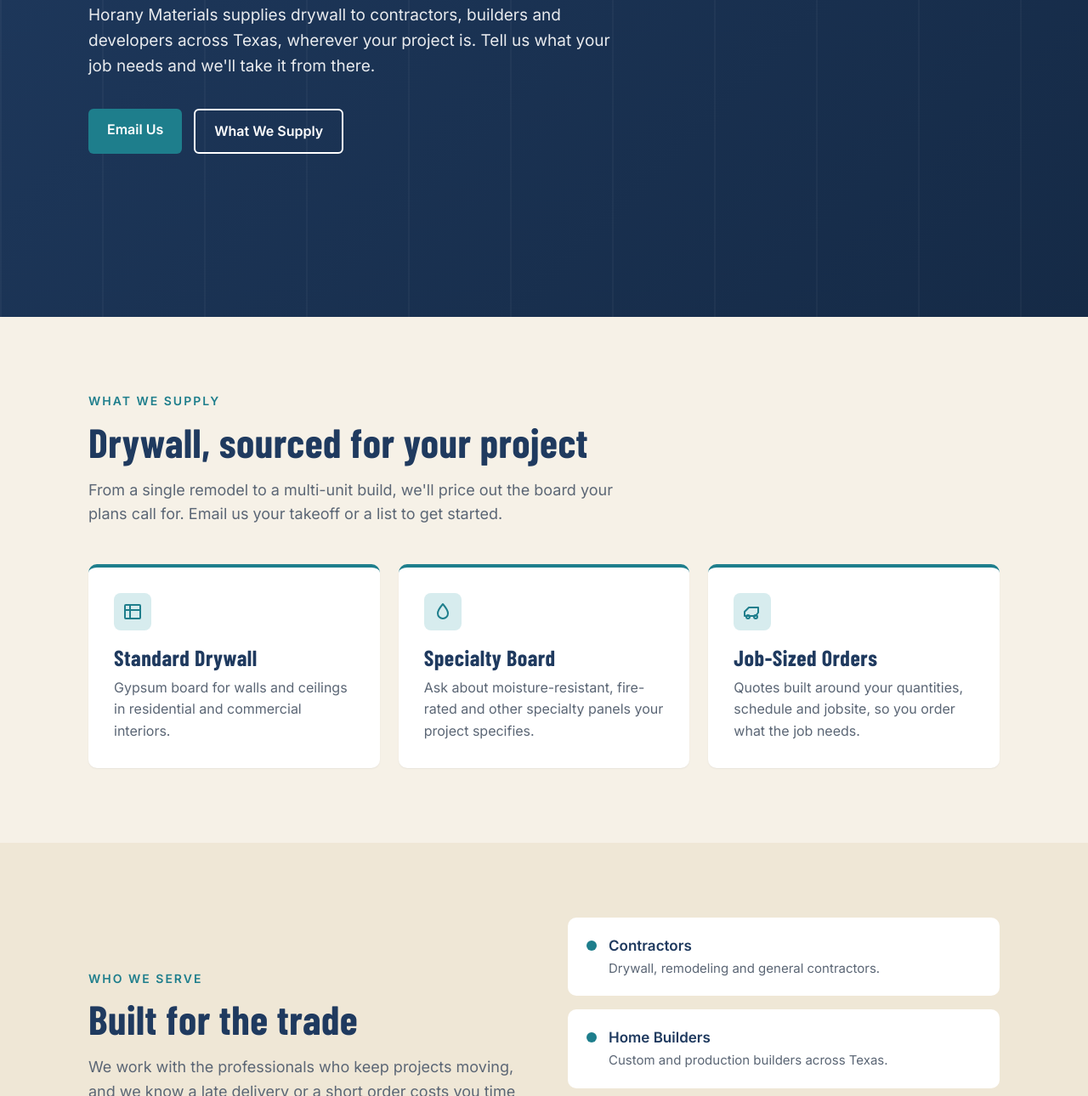
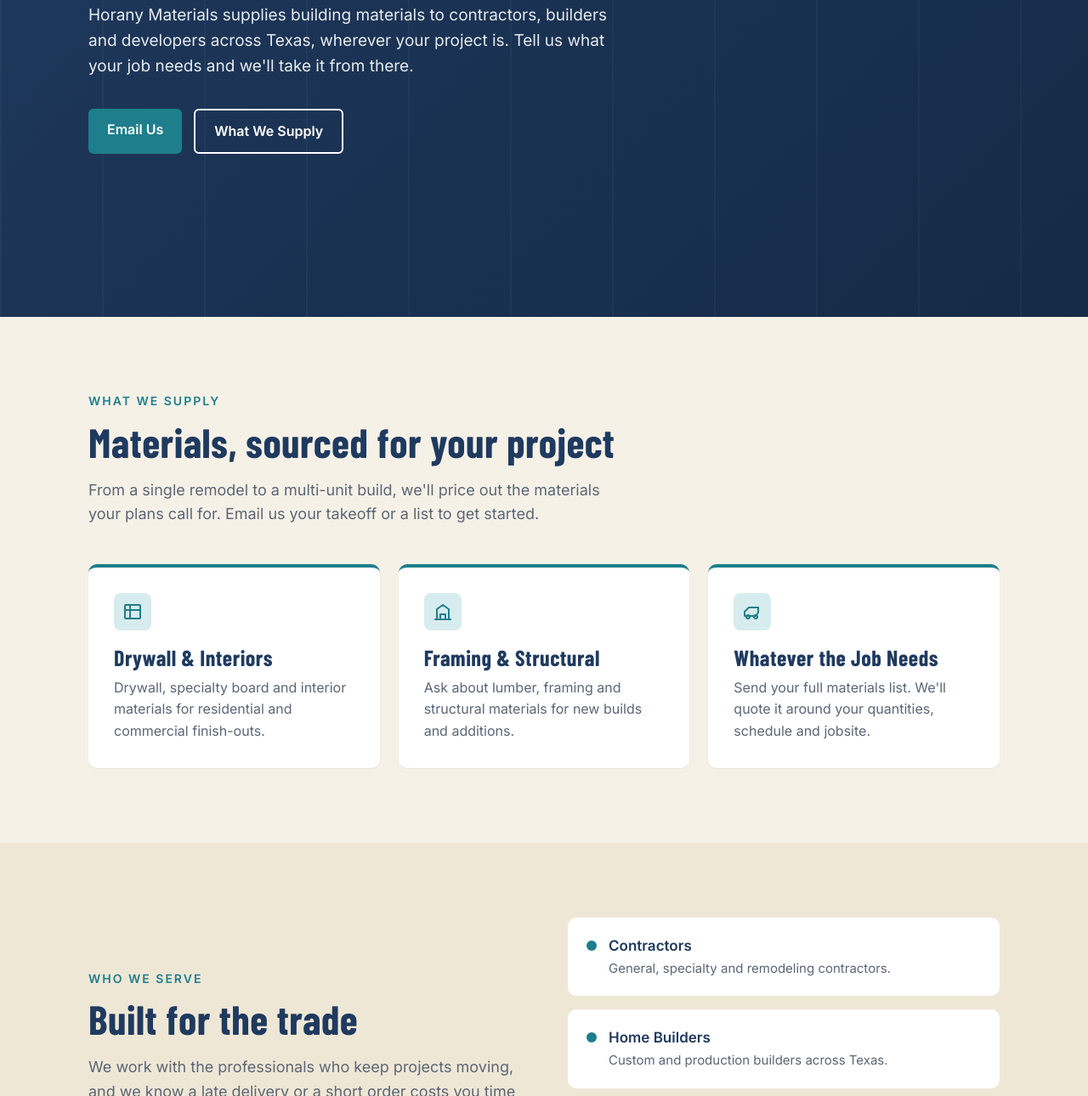
Before and after one commit to horanymaterials/website, a plain HTML site: page index.html in a window 1280 px wide. Shown: the part 481-1771 px from the top of the page at 85% size. Drawn offline with nearby package versions, Linux system fonts and the light colour scheme.

Commit message:
Add files via upload

```diff
--- a/index.html
+++ b/index.html
@@ -3,8 +3,8 @@
 <head>
 <meta charset="UTF-8">
 <meta name="viewport" content="width=device-width, initial-scale=1">
-<title>Horany Materials | Drywall Supply for Contractors Across Texas</title>
-<meta name="description" content="Horany Materials supplies drywall to contractors, builders and developers across Texas.">
+<title>Horany Materials | Building Materials Supply for Contractors Across Texas</title>
+<meta name="description" content="Horany Materials supplies building materials to contractors, builders and developers across Texas.">
 <link rel="preconnect" href="https://fonts.googleapis.com">
 <link rel="preconnect" href="https://fonts.gstatic.com" crossorigin>
 <link href="https://fonts.googleapis.com/css2?family=Barlow+Condensed:wght@600;700&family=Inter:wght@400;500;600&display=swap" rel="stylesheet">
@@ -121,9 +121,9 @@
 <main id="top">
   <section class="hero">
     <div class="wrap">
-      <div class="eyebrow">Drywall Supply · Texas</div>
-      <h1>Drywall for the crews <em>building Texas.</em></h1>
-      <p>Horany Materials supplies drywall to contractors, builders and developers across Texas, wherever your project is. Tell us what your job needs and we'll take it from there.</p>
+      <div class="eyebrow">Building Materials Supply · Texas</div>
+      <h1>Building materials for the crews <em>building Texas.</em></h1>
+      <p>Horany Materials supplies building materials to contractors, builders and developers across Texas, wherever your project is. Tell us what your job needs and we'll take it from there.</p>
       <div class="cta-row">
         <a class="btn" href="mailto:morgan@horanymaterials.com">Email Us</a>
         <a class="btn ghost" href="#supply">What We Supply</a>
@@ -134,23 +134,23 @@
   <section id="supply">
     <div class="wrap">
       <div class="kicker">What We Supply</div>
-      <h2>Drywall, sourced for your project</h2>
-      <p class="lead">From a single remodel to a multi-unit build, we'll price out the board your plans call for. Email us your takeoff or a list to get started.</p>
+      <h2>Materials, sourced for your project</h2>
+      <p class="lead">From a single remodel to a multi-unit build, we'll price out the materials your plans call for. Email us your takeoff or a list to get started.</p>
       <div class="grid g3">
         <div class="card">
           <div class="icon"><svg viewBox="0 0 24 24"><rect x="3" y="4" width="18" height="16" rx="1"/><path d="M3 10h18M9 4v16"/></svg></div>
-          <h3>Standard Drywall</h3>
-          <p>Gypsum board for walls and ceilings in residential and commercial interiors.</p>
+          <h3>Drywall &amp; Interiors</h3>
+          <p>Drywall, specialty board and interior materials for residential and commercial finish-outs.</p>
         </div>
         <div class="card">
-          <div class="icon"><svg viewBox="0 0 24 24"><path d="M12 3s6 7 6 11a6 6 0 0 1-12 0c0-4 6-11 6-11z"/></svg></div>
-          <h3>Specialty Board</h3>
-          <p>Ask about moisture-resistant, fire-rated and other specialty panels your project specifies.</p>
+          <div class="icon"><svg viewBox="0 0 24 24"><path d="M3 21h18M5 21V9l7-5 7 5v12M9 21v-6h6v6"/></svg></div>
+          <h3>Framing &amp; Structural</h3>
+          <p>Ask about lumber, framing and structural materials for new builds and additions.</p>
         </div>
         <div class="card">
           <div class="icon"><svg viewBox="0 0 24 24"><path d="M3 17h13l3-4V7H8L3 12z"/><circle cx="7" cy="18" r="2"/><circle cx="16" cy="18" r="2"/></svg></div>
-          <h3>Job-Sized Orders</h3>
-          <p>Quotes built around your quantities, schedule and jobsite, so you order what the job needs.</p>
+          <h3>Whatever the Job Needs</h3>
+          <p>Send your full materials list. We'll quote it around your quantities, schedule and jobsite.</p>
         </div>
       </div>
     </div>
@@ -164,7 +164,7 @@
         <p class="lead" style="margin-bottom:0">We work with the professionals who keep projects moving, and we know a late delivery or a short order costs you time on the schedule.</p>
       </div>
       <ul class="list">
-        <li><div class="dot"></div><div><b>Contractors</b><span>Drywall, remodeling and general contractors.</span></div></li>
+        <li><div class="dot"></div><div><b>Contractors</b><span>General, specialty and remodeling contractors.</span></div></li>
         <li><div class="dot"></div><div><b>Home Builders</b><span>Custom and production builders across Texas.</span></div></li>
         <li><div class="dot"></div><div><b>Developers &amp; Commercial</b><span>Multi-unit, mixed-use and commercial interior projects.</span></div></li>
       </ul>
@@ -198,10 +198,6 @@
           <div><small>Email</small><a href="mailto:morgan@horanymaterials.com">morgan@horanymaterials.com</a></div>
         </div>
         <div class="ci">
-          <div class="icon"><svg viewBox="0 0 24 24"><path d="M12 21s7-6 7-12a7 7 0 0 0-14 0c0 6 7 12 7 12z"/><circle cx="12" cy="9" r="2.5"/></svg></div>
-          <div><small>Based In</small><p>New Braunfels, Texas</p></div>
-        </div>
-        <div class="ci">
           <div class="icon"><svg viewBox="0 0 24 24"><circle cx="12" cy="12" r="9"/><path d="M12 7v5l3 2"/></svg></div>
           <div><small>Serving</small><p>Projects across Texas</p></div>
         </div>
@@ -213,7 +209,7 @@
 <footer>
   <div class="wrap">
     <div>© <span id="yr"></span> Horany Materials, LLC. All rights reserved.</div>
-    <div>New Braunfels, Texas</div>
+    <div>Serving contractors across Texas</div>
   </div>
 </footer>
 
```
